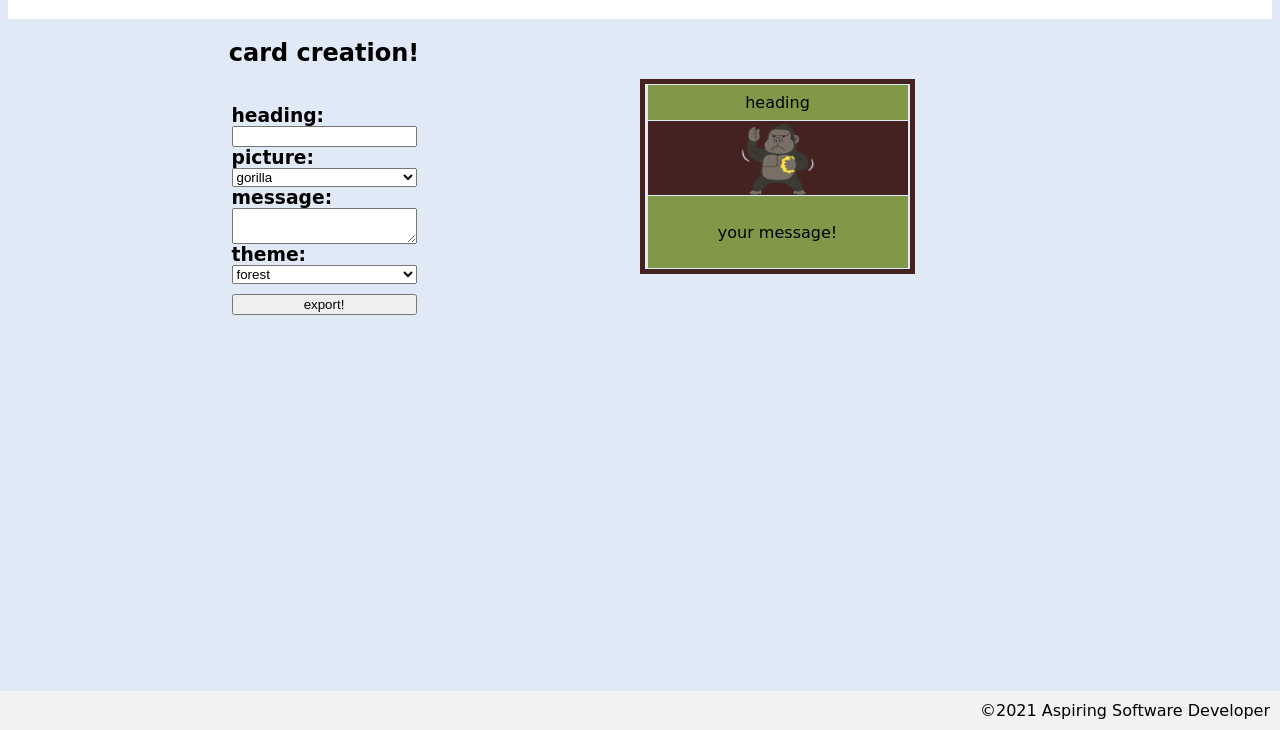
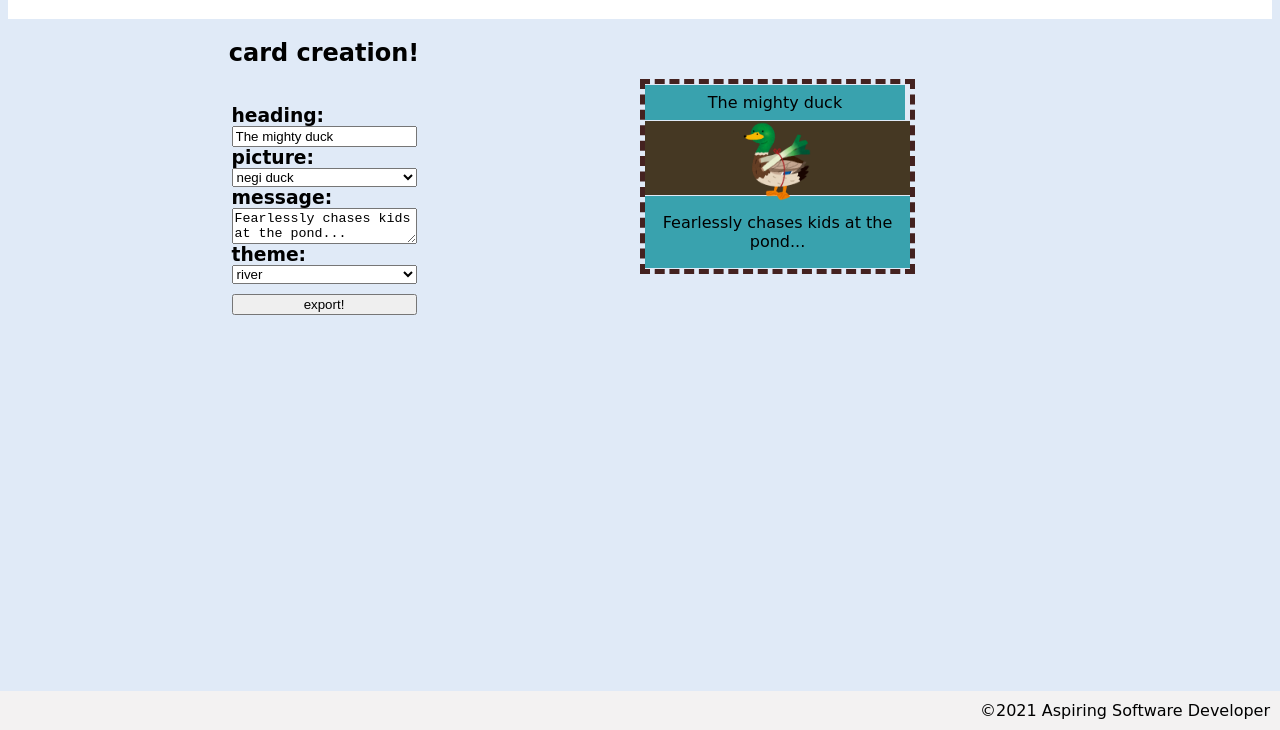
Before and after one commit to davejfish/greeting-card, a website: page index.html in a window 1280 px wide. Shown: the part 70-800 px from the top of the page. Drawn offline with nearby package versions, Linux system fonts and the light colour scheme; a web font is replaced by a local one.

Commit message:
add default values for inputs

```diff
--- a/index.html
+++ b/index.html
@@ -25,19 +25,19 @@
 
             <h3 id="userInputs" class="userInputs">
                 heading:
-                <input id="heading">
+                <input id="heading" value="The mighty duck">
                 picture:
                 <select id="picture">
                     <option value="assets/gorilla.png">gorilla</option>
                     <option value="assets/kitsune.png">fox</option>
-                    <option value="assets/kamonegi.png">negi duck</option>
+                    <option value="assets/kamonegi.png" selected>negi duck</option>
                 </select>
                 message:
-                <textarea id="userDescription"></textarea>
+                <textarea id="userDescription">Fearlessly chases kids at the pond...</textarea>
                 theme:
                 <select id="theme">
                     <option value="forest">forest</option>
-                    <option value="river">river</option>
+                    <option value="river" selected>river</option>
                     <option value="mountain">mountain</option>
                     <option value="game">game</option>
                 </select>
@@ -50,17 +50,17 @@
 
             <div id="sectionOne" class="sectionOne">
                 <span id="userText">
-                    heading
+                    The mighty duck
                  </span>
             </div>
 
             <div id="sectionTwo" class="sectionTwo">
-                <img id="cardImage" class="absolutePosition" src="assets/gorilla.png">
+                <img id="cardImage" class="absolutePosition" src="assets/kamonegi.png">
             </div>
 
             <div id="sectionThree" class="sectionThree">
                 <span id="description" class="description">
-                    your message!
+                    Fearlessly chases kids at the pond...
                 </span>
             </div>
 
--- a/styles.css
+++ b/styles.css
@@ -78,13 +78,13 @@ h2 {
 .greetingCard {
     display: grid;
     grid-template-rows: 20% 40% 40%;
-    border: 5px solid #442220;
+    border: 5px dashed #442220;
     height: 185px;
     width: 265px;
 }
 
 .sectionOne {
-    background-color: #809848;
+    background-color: #39A2AE;
     width: 260px;
     height: 35px;
     display: flex;
@@ -96,14 +96,14 @@ h2 {
 .sectionTwo {
     display: flex;
     flex-direction: column;
-    background-color: #442220;
+    background-color: #453823;
     height: 74px;
 }
 
 .sectionThree {
     display: flex;
     flex-direction: column;
-    background-color: #809848;
+    background-color: #39A2AE;
     height: 72px;
     justify-content: center;
     align-items: center;
@@ -112,7 +112,7 @@ h2 {
 .forest {
     background-color: #809848;
     font-family: 'Blaka', cursive;
-    font-size: .65rem;
+    font-size: 1rem;
 }
 
 .forestTwo {
```
